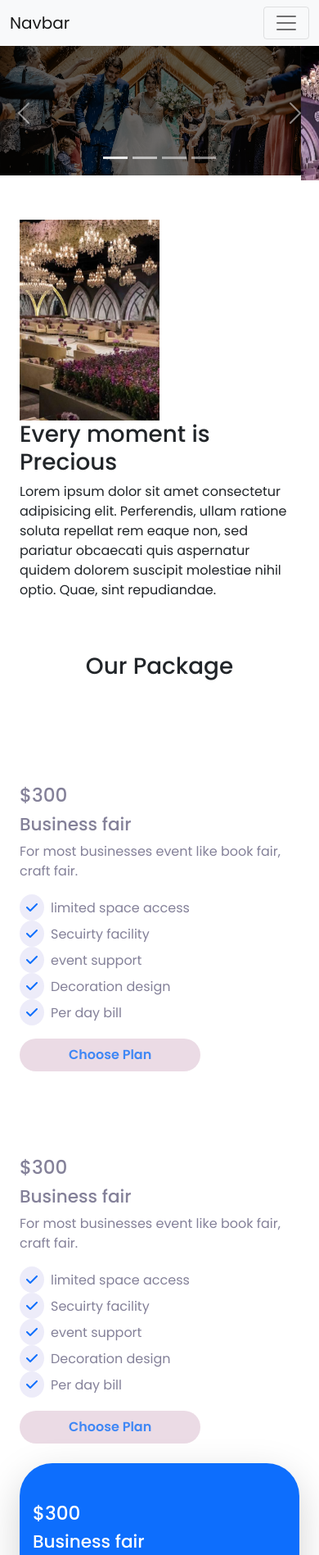
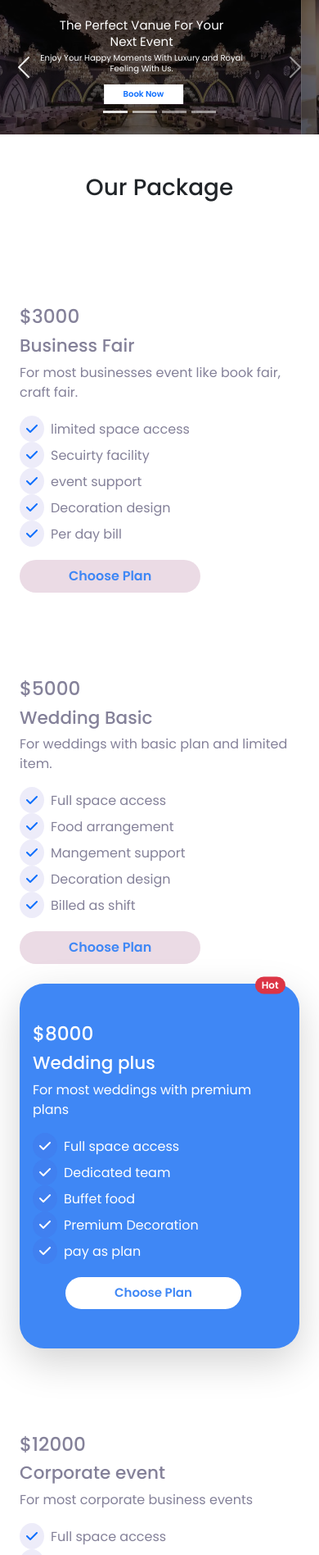
Before and after one commit to jahid4striver/arabian-nights-convention-center, a plain HTML site: page index.html in a window 390 px wide. Shown: the top 1897 px of the page at 82% size. Drawn offline with Linux system fonts and the light colour scheme.

Commit message:
Carousel and Offer finish

```diff
--- a/css/style.css
+++ b/css/style.css
@@ -0,0 +1,53 @@
+
+
+
+
+/* Media Query For Carousel in Small and Medium Devices */
+
+@media (max-width: 810px) {
+    .carousel-caption h5{
+        font-size: 30px;
+    }
+    .hot-btn{
+        margin-left: 40px !important;
+    }
+
+}
+
+@media (min-width:300px) and (max-width: 500px) {
+    .carousel-caption h5{
+        font-size: 15px;
+        line-height: .8;
+    }
+    .carousel-caption p{
+        font-size: 10px;
+    }
+    .carousel-caption button{
+        font-size: 10px;
+        padding: 3px 8px;
+        line-height: 0.8;
+        position: absolute;
+        bottom: 1px;
+        left: 90px;
+    }
+    .carousel-caption {
+        position: absolute;
+        top: 5px;
+    }
+    .hot-btn{
+        margin-left: 40px !important;
+    }
+
+}
+
+/* Badge Positioning */
+
+.translate-middle{
+    transform: translate(-148%,-42%) !important;
+}
+.hot-btn{
+    background: #fff;
+    color:#3F87F5;
+    padding: 0 60px;
+    font-size: 15px;
+}
--- a/index.html
+++ b/index.html
@@ -24,7 +24,7 @@
 <body style="font-family: 'Poppins', sans-serif;">
     <header>
         <!-- Menubar -->
-        <nav class="navbar navbar-expand-lg navbar-light bg-light">
+        <!-- <nav class="navbar navbar-expand-lg navbar-light bg-light">
             <div class="container-fluid">
                 <a class="navbar-brand" href="#">Navbar</a>
                 <button class="navbar-toggler" type="button" data-bs-toggle="collapse"
@@ -44,7 +44,7 @@
                     </ul>
                 </div>
             </div>
-        </nav>
+        </nav> -->
 
         <!-- Slider -->
         <div id="carouselExampleCaptions" class="carousel slide" data-bs-ride="carousel">
@@ -60,36 +60,42 @@
             </div>
             <div class="carousel-inner">
                 <div class="carousel-item active">
-                    <img src="images/banner.png" class="d-block w-100" alt="...">
-                    <div class="carousel-caption d-none d-md-block">
-                        <h5 class="display-4">The perfect venue for your</h5>
-                        <h5 class="display-4">next event</h5>
-                        <p class="lh-sm">Amet minim mollit non deserunt ullamco #carouselExampleCaptions <br> sit aliqua
+                    <img src="images/banner-1.png" class="d-block w-100" alt="...">
+                    <div class="carousel-caption">
+                        <h5 class="display-4">The Perfect Vanue For Your</h5>
+                        <h5 class="display-4">Next Event</h5>
+                        <p class="lh-sm">Enjoy Your Happy Moments With Luxury and Royal Feeling With Us.
                         </p>
-                        <button class="bg-white border-0 py-2 px-5 text-primary fw-bold my-3">Book Now</button>
-
-
+                        <button class="bg-white border-0 py-2 px-4 text-primary fw-bold my-3">Book Now</button>
                     </div>
                 </div>
                 <div class="carousel-item">
-                    <img src="images/Banner3.png" class="d-block w-100" alt="...">
-                    <div class="carousel-caption d-none d-md-block">
-                        <h5>Second slide label</h5>
-                        <p>Some representative placeholder content for the second slide.</p>
+                    <img src="images/banner-2.png" class="d-block w-100" alt="...">
+                    <div class="carousel-caption">
+                        <h5 class="display-4">The Gorgeous Place You Want</h5>
+                        <h5 class="display-4">To Enjoy</h5>
+                        <p class="lh-sm">Place of Simply Gorgeous and Attractive That Will Stole Anyone Heart
+                        </p>
+                        <button class="bg-white border-0 py-2 px-4 text-primary fw-bold my-3">Book Now</button>
                     </div>
                 </div>
                 <div class="carousel-item">
-                    <img src="images/Banner3.png" class="d-block w-100" alt="...">
-                    <div class="carousel-caption d-none d-md-block">
-                        <h5>Third slide label</h5>
-                        <p>Some representative placeholder content for the third slide.</p>
+                    <img src="images/banner-3.png" class="d-block w-100" alt="...">
+                    <div class="carousel-caption">
+                        <h5 class="display-4">Decoration Of Dream For For Anyone.</h5>
+                        <p class="lh-sm">Taste Your Guest In a Hounarable and Royal Way.
+                        </p>
+                        <button class="bg-white border-0 py-2 px-4 text-primary fw-bold my-3">Book Now</button>
                     </div>
                 </div>
                 <div class="carousel-item">
-                    <img src="images/Banner3.png" class="d-block w-100" alt="...">
-                    <div class="carousel-caption d-none d-md-block">
-                        <h5>Third slide label</h5>
-                        <p>Some representative placeholder content for the third slide.</p>
+                    <img src="images/banner-4.png" class="d-block w-100" alt="...">
+                    <div class="carousel-caption">
+                        <h5 class="display-4">The Perfect Place To Show</h5>
+                        <h5 class="display-4">Your Royality</h5>
+                        <p class="lh-sm">Enjoy Your Happy Moments With Luxury and Royal Feeling With Us.
+                        </p>
+                        <button class="bg-white border-0 py-2 px-4 text-primary fw-bold my-3">Book Now</button>
                     </div>
                 </div>
             </div>
@@ -108,7 +114,7 @@
 
     <main class="container">
         <!-- Album -->
-        <section class="container grid my-5">
+        <!-- <section class="container grid my-5">
             <div class="row">
                 <div class="col-12 col-md-6 col-lg-6">
                     <img class="w-50" src="images/mideaval_wedding_in_saudi_arabia_6.jpg" alt="">
@@ -120,14 +126,14 @@
                         nihil optio. Quae, sint repudiandae.</p>
                 </div>
             </div>
-        </section>
+        </section> -->
         <!-- Offer -->
         <section class="container grid my-5">
             <h1 class="mb-5 text-center">Our Package</h1>
             <div class="row g-4">
                 <div style="color: #848199; padding-top: 80px;" class="col-12 col-md-6 col-lg-3">
-                    <h3>$300</h3>
-                    <h4>Business fair</h4>
+                    <h3>$3000</h3>
+                    <h4>Business Fair</h4>
                     <p>For most businesses event
                         like book fair, craft fair.</p>
                     <ul class="list-unstyled">
@@ -148,68 +154,72 @@
                         Plan</button>
                 </div>
                 <div style="color: #848199; padding-top: 80px;" class="col-12 col-md-6 col-lg-3">
-                    <h3>$300</h3>
-                    <h4>Business fair</h4>
-                    <p>For most businesses event
-                        like book fair, craft fair.</p>
+                    <h3>$5000</h3>
+                    <h4>Wedding Basic</h4>
+                    <p>For weddings with basic plan
+                        and limited item.</p>
                     <ul class="list-unstyled">
                         <li><i style="background: rgba(82, 67, 194, 0.103693);;"
-                                class="text-primary p-2 rounded-circle me-2 fas fa-check"></i>limited space access
+                                class="text-primary p-2 rounded-circle me-2 fas fa-check"></i>Full space access
                         </li>
                         <li><i style="background: rgba(82, 67, 194, 0.103693);;"
-                                class="text-primary p-2 rounded-circle me-2 fas fa-check"></i>Secuirty facility</li>
+                                class="text-primary p-2 rounded-circle me-2 fas fa-check"></i>Food arrangement</li>
                         <li><i style="background: rgba(82, 67, 194, 0.103693);;"
-                                class="text-primary p-2 rounded-circle me-2 fas fa-check"></i>event support</li>
+                                class="text-primary p-2 rounded-circle me-2 fas fa-check"></i>Mangement support</li>
                         <li><i style="background: rgba(82, 67, 194, 0.103693);;"
                                 class="text-primary p-2 rounded-circle me-2 fas fa-check"></i>Decoration design</li>
                         <li><i style="background: rgba(82, 67, 194, 0.103693);;"
-                                class="text-primary p-2 rounded-circle me-2 fas fa-check"></i>Per day bill</li>
+                                class="text-primary p-2 rounded-circle me-2 fas fa-check"></i>Billed as shift</li>
                     </ul>
                     <button style="background: #ebdbe5; color:#3F87F5; padding: 0 60px;"
                         class="py-2 border-0 rounded-pill fs-6 fw-bold">Choose
                         Plan</button>
                 </div>
                 <div style="color: #848199;" class="col-12 col-md-6 col-lg-3">
-                    <div style="border-radius: 40px;" class="bg-primary text-white py-5 px-3 shadow-lg">
-                        <h3>$300</h3>
-                        <h4>Business fair</h4>
-                        <p>For most businesses event
-                            like book fair, craft fair.</p>
+                    <div style="border-radius: 30px; background-color: #3F87F5;"
+                        class="position-relative text-white py-5 px-3 shadow-lg">
+                        <span style="background: #FF4E4E;"
+                            class="position-absolute top-0 start-100 translate-middle badge rounded-pill bg-danger">
+                            Hot
+                            <span class="visually-hidden">Hot Offers</span>
+                        </span>
+                        <h3>$8000</h3>
+                        <h4>Wedding plus</h4>
+                        <p>For most weddings with premium plans</p>
                         <ul class="list-unstyled">
                             <li><i style="background: rgba(82, 67, 194, 0.103693);;"
-                                    class="text-white p-2 rounded-circle me-2 fas fa-check"></i>limited space access
+                                    class="text-white p-2 rounded-circle me-2 fas fa-check"></i>Full space access
                             </li>
                             <li><i style="background: rgba(82, 67, 194, 0.103693);;"
-                                    class="text-white p-2 rounded-circle me-2 fas fa-check"></i>Secuirty facility</li>
+                                    class="text-white p-2 rounded-circle me-2 fas fa-check"></i>Dedicated team</li>
                             <li><i style="background: rgba(82, 67, 194, 0.103693);;"
-                                    class="text-white p-2 rounded-circle me-2 fas fa-check"></i>event support</li>
+                                    class="text-white p-2 rounded-circle me-2 fas fa-check"></i>Buffet food</li>
                             <li><i style="background: rgba(82, 67, 194, 0.103693);;"
-                                    class="text-white p-2 rounded-circle me-2 fas fa-check"></i>Decoration design</li>
+                                    class="text-white p-2 rounded-circle me-2 fas fa-check"></i>Premium Decoration</li>
                             <li><i style="background: rgba(82, 67, 194, 0.103693);;"
-                                    class="text-white p-2 rounded-circle me-2 fas fa-check"></i>Per day bill</li>
+                                    class="text-white p-2 rounded-circle me-2 fas fa-check"></i>pay as plan</li>
                         </ul>
-                        <button style="background: #fff; color:#3F87F5; padding: 0 60px; font-size: 15px;"
-                            class="ms-2 py-2 border-0 rounded-pill fw-bold">Choose
+                        <button class="hot-btn ms-2 py-2 border-0 rounded-pill fw-bold">Choose
                             Plan</button>
                     </div>
                 </div>
                 <div style="color: #848199; padding-top: 80px;" class="col-12 col-md-6 col-lg-3">
-                    <h3>$300</h3>
-                    <h4>Business fair</h4>
-                    <p>For most businesses event
-                        like book fair, craft fair.</p>
+                    <h3>$12000</h3>
+                    <h4>Corporate event</h4>
+                    <p>For most corporate business
+                        events</p>
                     <ul class="list-unstyled">
                         <li><i style="background: rgba(82, 67, 194, 0.103693);;"
-                                class="text-primary p-2 rounded-circle me-2 fas fa-check"></i>limited space access
+                                class="text-primary p-2 rounded-circle me-2 fas fa-check"></i>Full space access
                         </li>
                         <li><i style="background: rgba(82, 67, 194, 0.103693);;"
-                                class="text-primary p-2 rounded-circle me-2 fas fa-check"></i>Secuirty facility</li>
+                                class="text-primary p-2 rounded-circle me-2 fas fa-check"></i>Dedicated team</li>
                         <li><i style="background: rgba(82, 67, 194, 0.103693);;"
-                                class="text-primary p-2 rounded-circle me-2 fas fa-check"></i>event support</li>
+                                class="text-primary p-2 rounded-circle me-2 fas fa-check"></i>Buffet food</li>
                         <li><i style="background: rgba(82, 67, 194, 0.103693);;"
-                                class="text-primary p-2 rounded-circle me-2 fas fa-check"></i>Decoration design</li>
+                                class="text-primary p-2 rounded-circle me-2 fas fa-check"></i>Premium Decoration</li>
                         <li><i style="background: rgba(82, 67, 194, 0.103693);;"
-                                class="text-primary p-2 rounded-circle me-2 fas fa-check"></i>Per day bill</li>
+                                class="text-primary p-2 rounded-circle me-2 fas fa-check"></i>Pay as plan</li>
                     </ul>
                     <button style="background: #ebdbe5; color:#3F87F5; padding: 0 60px;"
                         class="py-2 border-0 rounded-pill fs-6 fw-bold">Choose
```
Also changed, not shown: images/banner-1.png (renamed from images/banner5.png), images/banner-2.png (added), images/banner-3.png (added), images/banner-4.png (added).
